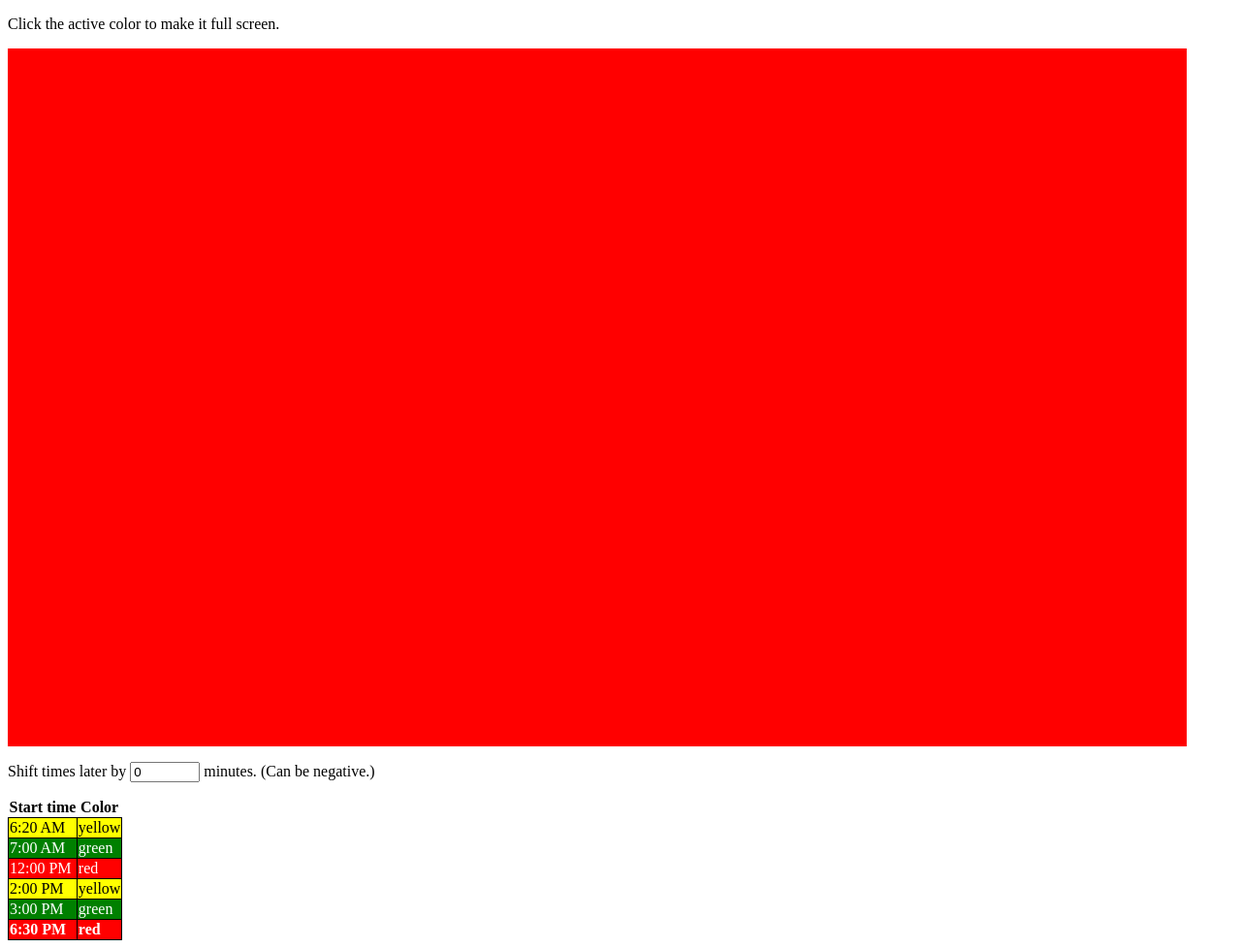
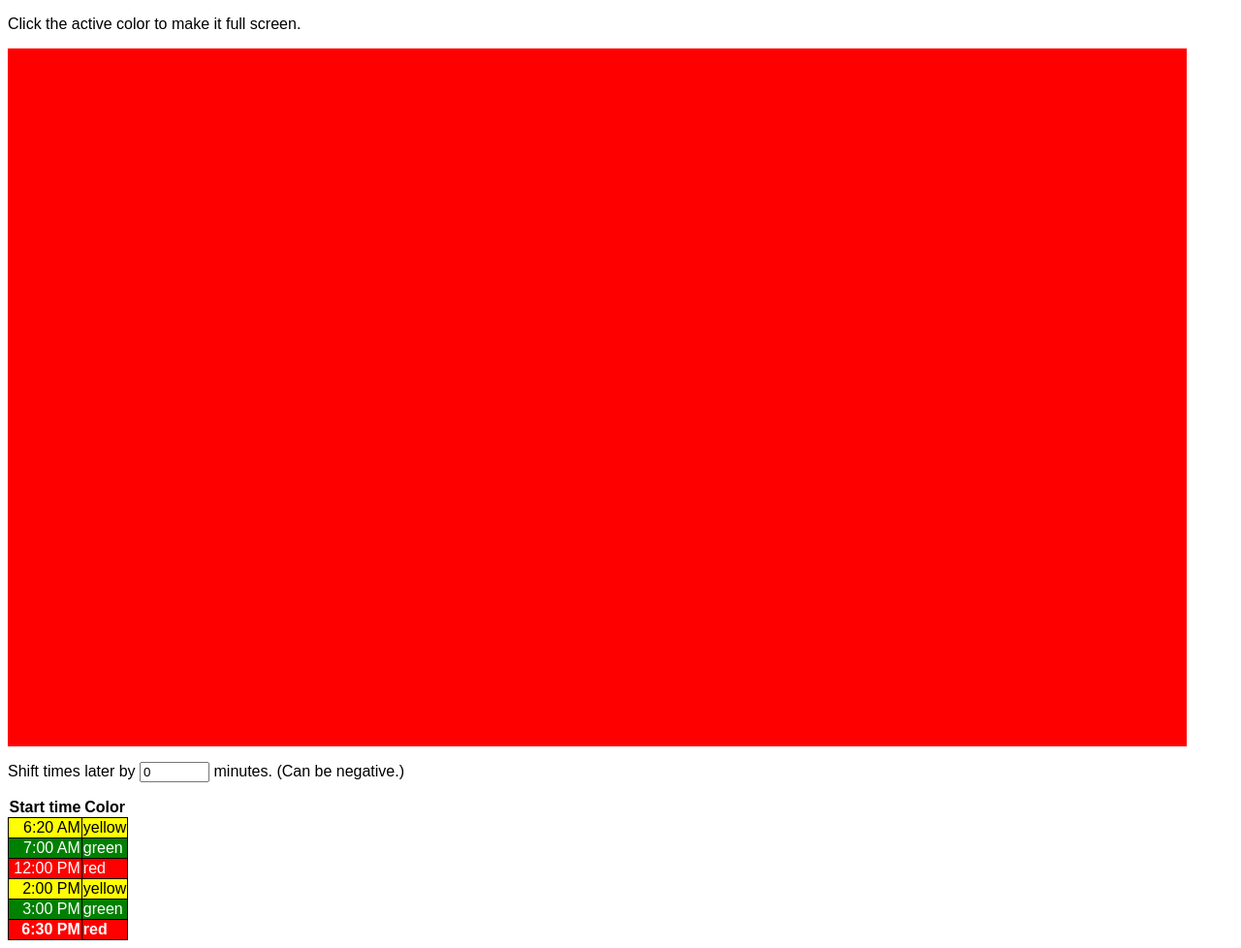
Before and after one commit to jyasskin/toddler-sleep-timer, a website with bundled scripts: page index.html in a window 1280 px wide. Shown: the whole page at 97% size. Built offline with nearby package versions, Linux system fonts and the light colour scheme.

Commit message:
Align times in the schedule.

```diff
--- a/index.html
+++ b/index.html
@@ -10,12 +10,19 @@
     <meta name="theme-color" content="black" />
     <script type="module" src="out/main.js"></script>
     <style>
+      body {
+        font-family: sans-serif;
+      }
       #schedule table {
         border-collapse: collapse;
         color: black;
       }
       #schedule td {
         border: thin solid black;
+      }
+      #schedule td:nth-of-type(1) {
+        text-align: right;
+        font-variant-numeric: tabular-nums;
       }
       #schedule tr.active {
         font-weight: bold;
```
